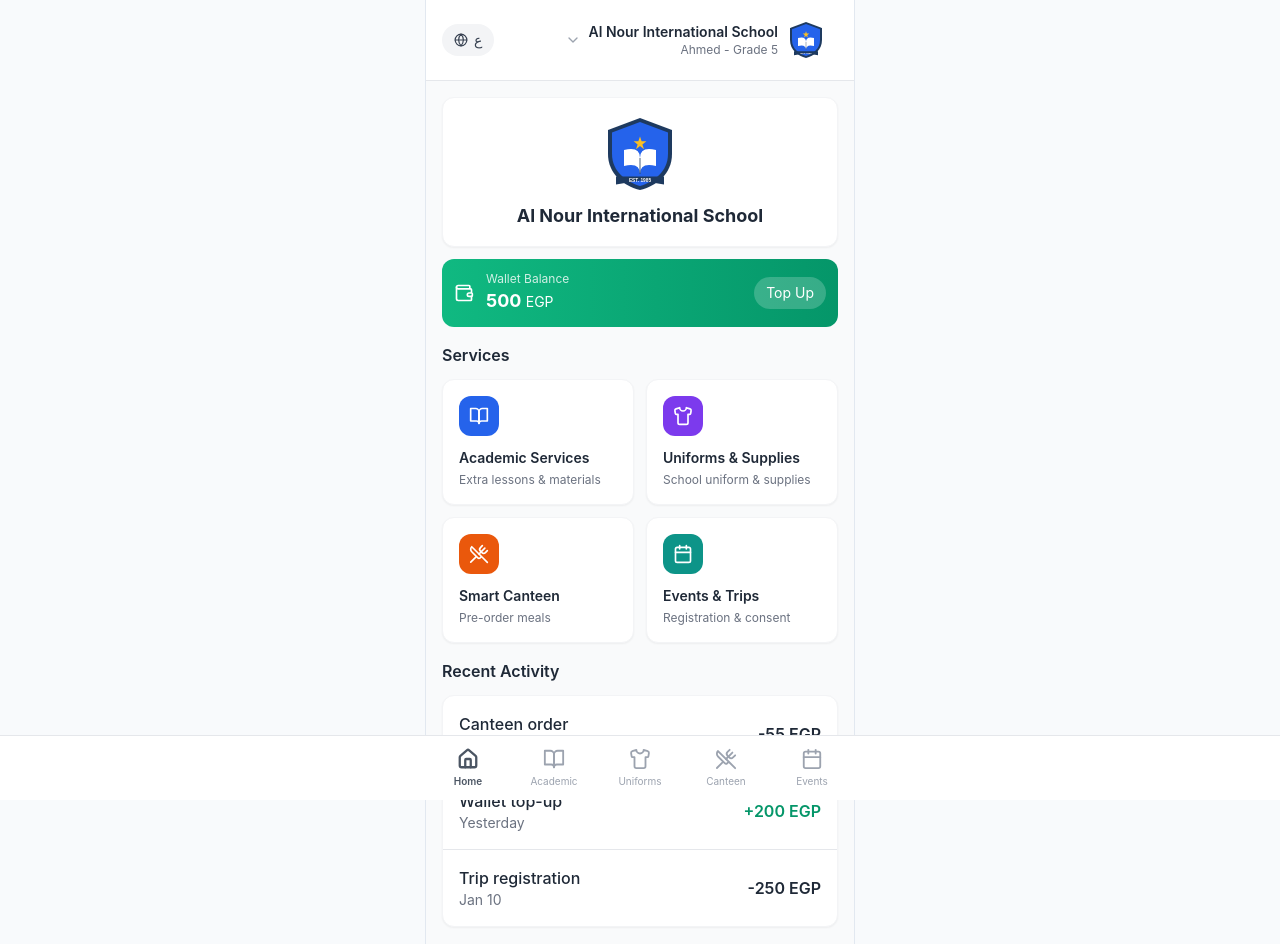
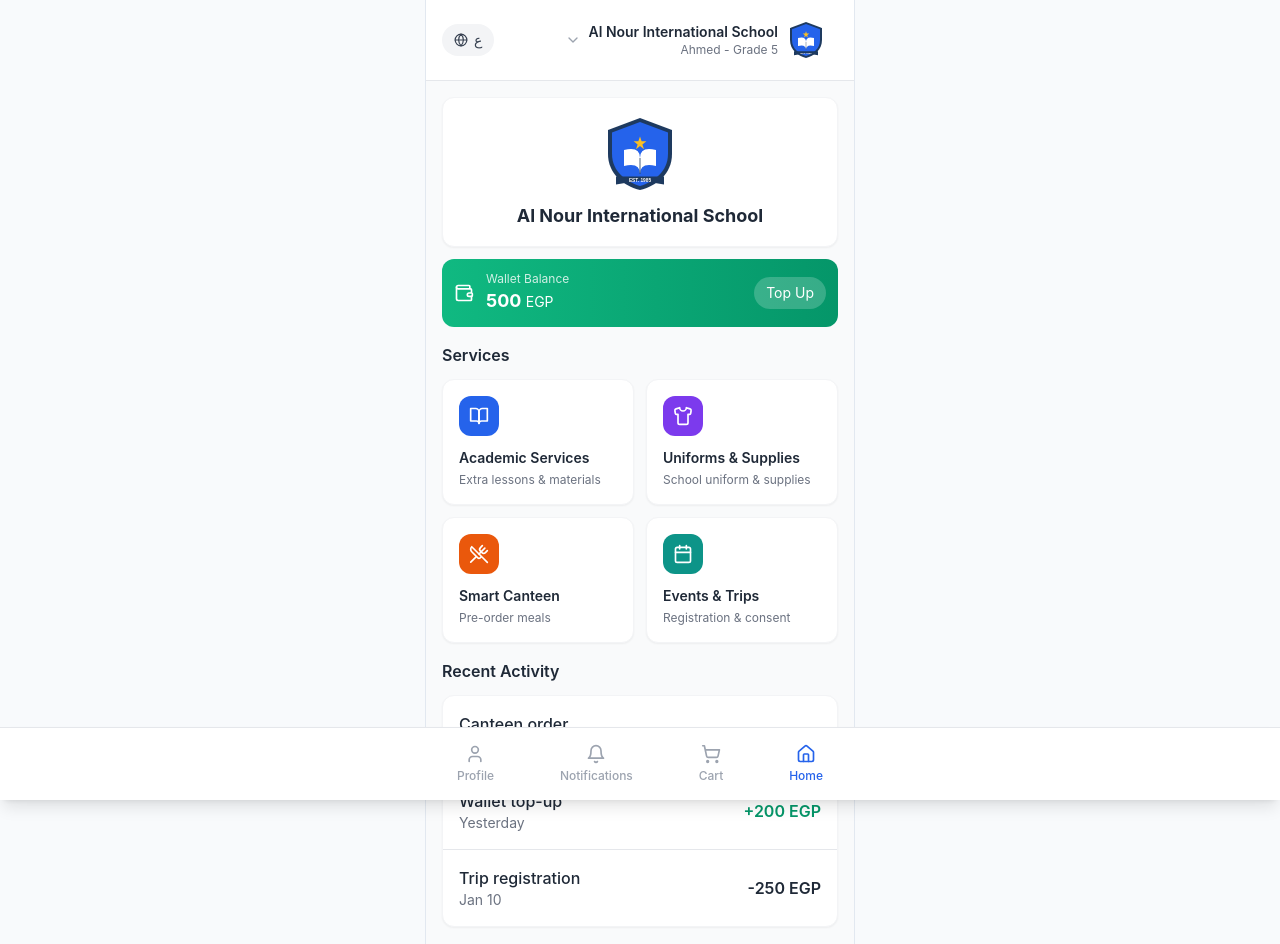
Before and after one commit to ghoneim-mediuslabs/mediuslabs, a Next.js app in the folder projects/school-mart-demo/: page /en in a window 1280 px wide. Shown: the top 944 px of the page. Built offline with nearby package versions, Linux system fonts and the light colour scheme.

Commit message:
demo v13

```diff
--- a/projects/school-mart-demo/components/ui/BottomNav.tsx
+++ b/projects/school-mart-demo/components/ui/BottomNav.tsx
@@ -2,23 +2,22 @@
 
 import Link from 'next/link'
 import { usePathname } from 'next/navigation'
-import { Home, BookOpen, Shirt, UtensilsCrossed, Calendar } from 'lucide-react'
+import { Home, ShoppingCart, Bell, User } from 'lucide-react'
 import type { Locale } from '@/lib/i18n'
 
 const navItems = [
-  { href: '', icon: Home, labelAr: 'الرئيسية', labelEn: 'Home', color: 'text-gray-600' },
-  { href: '/academic', icon: BookOpen, labelAr: 'الأكاديمية', labelEn: 'Academic', color: 'text-academic' },
-  { href: '/uniforms', icon: Shirt, labelAr: 'الزي', labelEn: 'Uniforms', color: 'text-uniforms' },
-  { href: '/canteen', icon: UtensilsCrossed, labelAr: 'الكانتين', labelEn: 'Canteen', color: 'text-canteen' },
-  { href: '/events', icon: Calendar, labelAr: 'الفعاليات', labelEn: 'Events', color: 'text-events' },
+  { href: '/profile', icon: User, labelAr: 'حسابي', labelEn: 'Profile' },
+  { href: '/notifications', icon: Bell, labelAr: 'الإشعارات', labelEn: 'Notifications' },
+  { href: '/cart', icon: ShoppingCart, labelAr: 'السلة', labelEn: 'Cart' },
+  { href: '', icon: Home, labelAr: 'الرئيسية', labelEn: 'Home' },
 ]
 
 export default function BottomNav({ locale }: { locale: Locale }) {
   const pathname = usePathname()
 
   return (
-    <nav className="fixed bottom-0 left-0 right-0 bg-white border-t border-gray-200 z-50">
-      <div className="max-w-[430px] mx-auto flex justify-around items-center h-16">
+    <nav className="fixed bottom-0 left-0 right-0 bg-white border-t border-gray-200 shadow-lg z-50">
+      <div className="max-w-md mx-auto flex justify-around px-2 py-2">
         {navItems.map((item) => {
           const fullHref = `/${locale}${item.href}`
           const isActive = pathname === fullHref || (item.href === '' && pathname === `/${locale}`)
@@ -29,14 +28,14 @@ export default function BottomNav({ locale }: { locale: Locale }) {
             <Link
               key={item.href}
               href={fullHref}
-              className={`flex flex-col items-center justify-center w-16 h-full transition-colors ${
-                isActive ? item.color : 'text-gray-400'
+              className={`flex flex-col items-center gap-1 rounded-lg px-4 py-2 transition-colors ${
+                isActive
+                  ? 'text-blue-600'
+                  : 'text-gray-400 hover:text-gray-600'
               }`}
             >
-              <Icon size={22} strokeWidth={isActive ? 2.5 : 2} />
-              <span className={`text-[10px] mt-1 ${isActive ? 'font-semibold' : ''}`}>
-                {label}
-              </span>
+              <Icon className="h-5 w-5" />
+              <span className="text-xs font-medium">{label}</span>
             </Link>
           )
         })}
```
